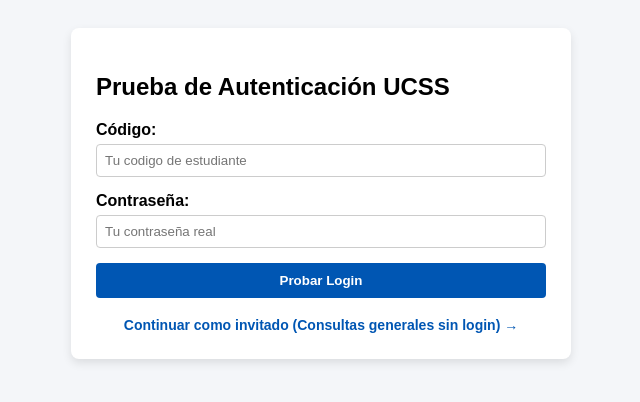
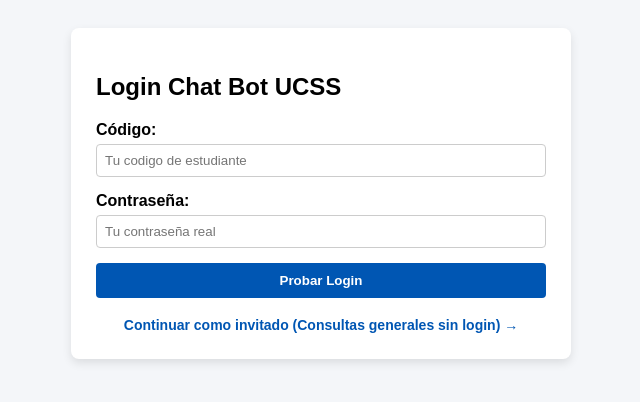
Before and after one commit to EustaquioZM/alqowpzm, a website: page index.html in a window 1280 px wide. Shown: the whole page, without its empty margins (319-959 px from the left). Drawn offline with Linux system fonts and the light colour scheme.

Commit message:
Update heading text for login form

```diff
--- a/index.html
+++ b/index.html
@@ -20,7 +20,7 @@
 <body>
 
   <div class="card">
-    <h2>Prueba de Autenticación UCSS</h2>
+    <h2>Login Chat Bot UCSS</h2>
     <form id="loginForm">
       <div class="form-group">
         <label for="usuario">Código:</label>
```
